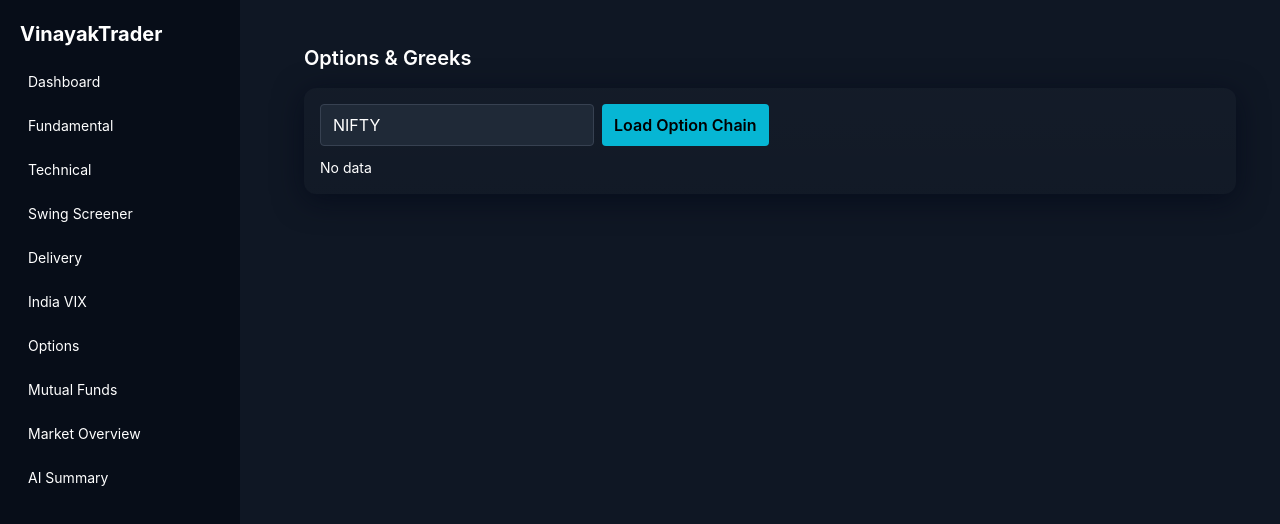
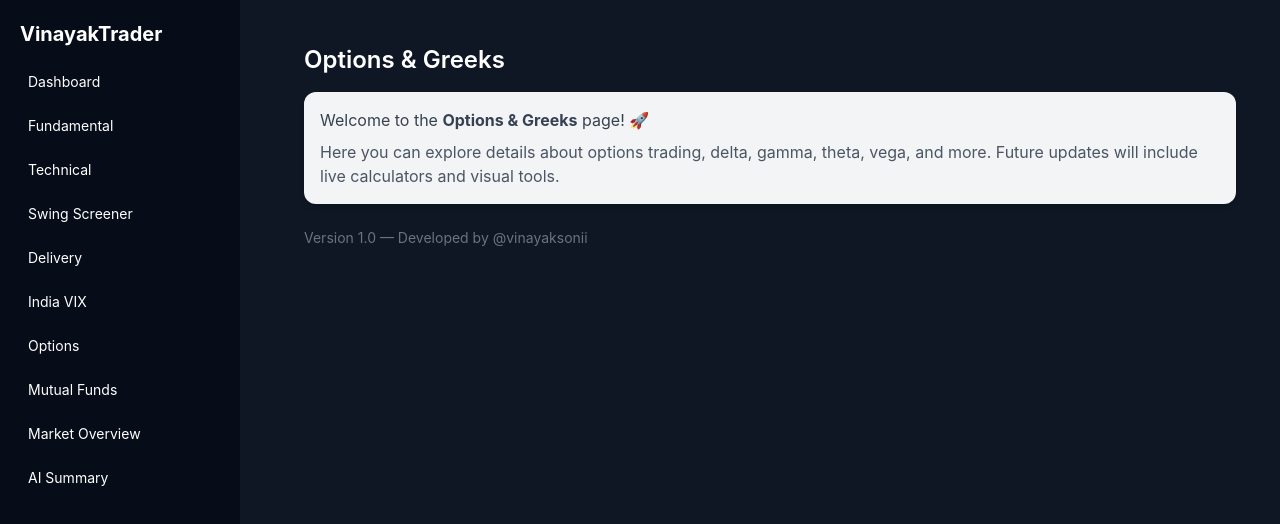
Before and after one commit to sonivinayak213-netizen/vinayaksonii, a Next.js app: page /options in a window 1280 px wide. Shown: the top 524 px of the page. Built offline with nearby package versions, Linux system fonts and the light colour scheme.

Commit message:
Update page.js

```diff
--- a/app/options/page.js
+++ b/app/options/page.js
@@ -1,2 +1,21 @@
-import OptionsTools from '../../components/OptionsTools'
-export default function Page(){ return (<main className='container'><h2 className='text-xl font-semibold'>Options & Greeks</h2><OptionsTools /></main>) }
+export default function Page() {
+  return (
+    <main className="container mx-auto p-6">
+      <h2 className="text-2xl font-semibold mb-4">Options & Greeks</h2>
+
+      <section className="bg-gray-100 p-4 rounded-xl shadow-md">
+        <p className="text-gray-700 mb-2">
+          Welcome to the <strong>Options & Greeks</strong> page! 🚀
+        </p>
+        <p className="text-gray-600">
+          Here you can explore details about options trading, delta, gamma, theta, vega,
+          and more. Future updates will include live calculators and visual tools.
+        </p>
+      </section>
+
+      <div className="mt-6 text-sm text-gray-500">
+        <p>Version 1.0 — Developed by @vinayaksonii</p>
+      </div>
+    </main>
+  );
+}
```
